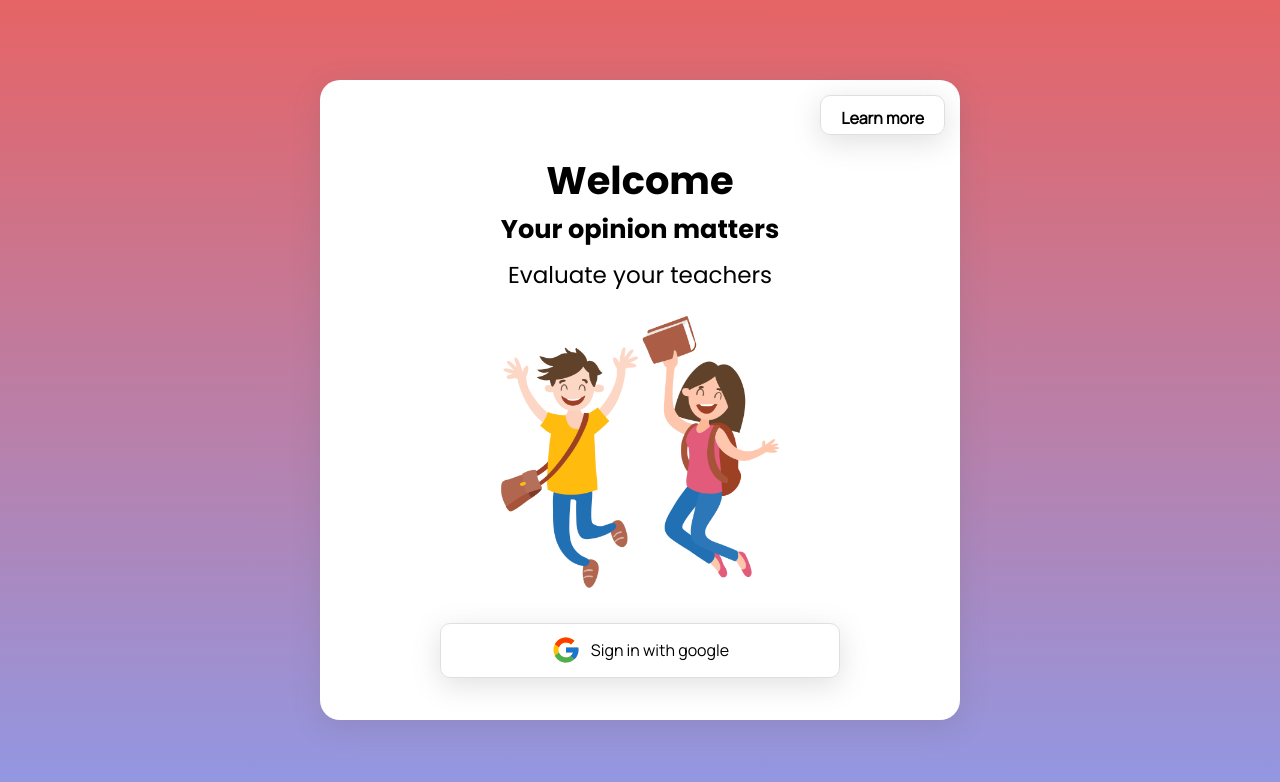
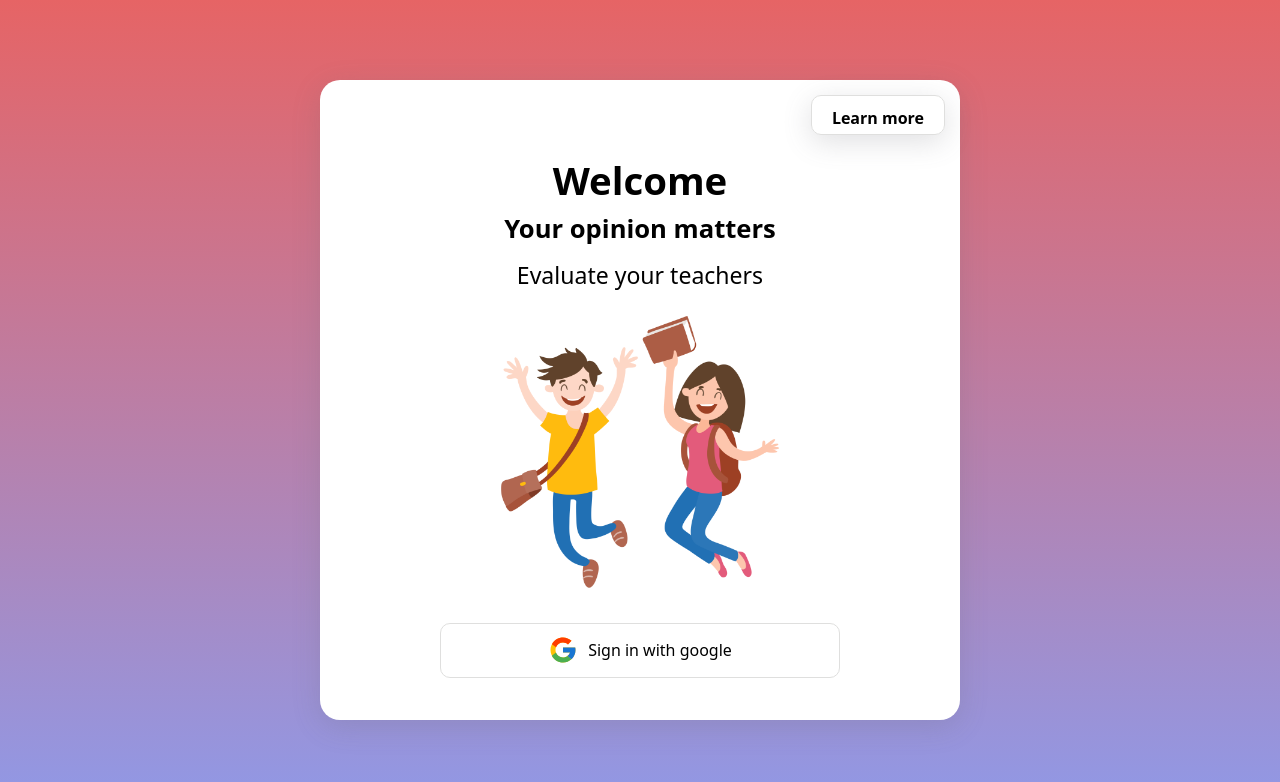
Before and after one commit to ktrip96/pierce, a Next.js app in the folder pierce/: page / in a window 1280 px wide. Shown: the top 782 px of the page. Built offline with nearby package versions, Linux system fonts and the light colour scheme.

Commit message:
Safari Fixes

```diff
--- a/pierce/components/TeacherComments.module.css
+++ b/pierce/components/TeacherComments.module.css
@@ -63,3 +63,9 @@
     background-color:rgba(122, 40, 203, 0.5);
     transform: scale(1.05)
 }
+
+@media only screen and (max-width:768px){
+    .text_area{
+        width:250px;
+    }
+  }
--- a/pierce/components/TeacherInfo.module.css
+++ b/pierce/components/TeacherInfo.module.css
@@ -14,13 +14,11 @@
 
 
 .teacher_name{
-    font-family:Poppins;
     font-weight: bold;
     font-size:1.7rem;
     text-align: center;
 }
 
 .teacher_score{
-    font-family:Poppins;
     font-size:1.3rem;
 }
--- a/pierce/components/TeacherRating.module.css
+++ b/pierce/components/TeacherRating.module.css
@@ -10,7 +10,6 @@
 .teacher_title{
     font-size:1.8rem;
     font-weight: bold;
-    font-family:Poppins;
     width:300px;
 }
 
--- a/pierce/styles/Home.module.css
+++ b/pierce/styles/Home.module.css
@@ -1,25 +1,19 @@
 .welcome_text{
     font-size:clamp(28px, 3vw, 3.5rem);
     font-weight: bold;
-    font-family:Poppins;
 }
 
 .description{
     font-size:clamp(22px, 2vw, 2.5rem);
     font-weight:bold;
-    font-family:Poppins;
-
 }
 
 .mini_description{
     font-size:clamp(18px, 1.8vw, 2rem);
     margin-top:10px;
-    font-family:Poppins;
-
 }
 
 .container{
-    font-family:Manrope;
     display:flex;
     flex-direction: column;
     justify-content: center;
@@ -50,7 +44,6 @@
     justify-content: center;
     align-items: center;
     border-radius:10px;
-    box-shadow: rgba(100, 100, 111, 0.2) 0px 7px 29px 0px;
     transition: transform .2s;
 }
 
--- a/pierce/styles/LearnMore.module.css
+++ b/pierce/styles/LearnMore.module.css
@@ -1,5 +1,4 @@
 .container{
-    font-family:Manrope;
     display:flex;
     flex-direction: column;
     justify-content: center;
--- a/pierce/styles/Main.module.css
+++ b/pierce/styles/Main.module.css
@@ -9,7 +9,6 @@
 
 
 .container{
-    font-family:Manrope;
     display:flex;
     flex-direction: column;
     justify-content: flex-start;
@@ -63,7 +62,4 @@
 .header{
         font-size:clamp(22px, 1.6vw, 2.5rem);
         font-weight:bold;
-        font-family:Poppins;
-
-
 }
--- a/pierce/styles/Rating.module.css
+++ b/pierce/styles/Rating.module.css
@@ -8,7 +8,6 @@
 
 
 .container{
-    font-family:Manrope;
     /* border:2px solid red; */
     display:grid;
     grid-template-columns: repeat(6, 1fr);
@@ -58,18 +57,10 @@
 
 
 .teacher_name{
-    font-family:Poppins;
     font-weight: bold;
     font-size:1.7rem;
     text-align: center;
 }
-
-
-
-
-
-
-
 
 
 .image{
--- a/pierce/styles/globals.css
+++ b/pierce/styles/globals.css
@@ -1,4 +1,3 @@
-@import url('https://fonts.googleapis.com/css2?family=Manrope&family=Poppins:wght@400;700&family=Roboto:wght@300;400&display=swap');
 @tailwind base;
 @tailwind components;
 @tailwind utilities;
@@ -6,8 +5,8 @@ html,
 body {
   padding: 0;
   margin: 0;
-  font-family: Poppins,-apple-system, BlinkMacSystemFont, Segoe UI, Roboto, Oxygen,
-    Ubuntu, Cantarell, Fira Sans, Droid Sans, Helvetica Neue, sans-serif;
+  font-family: system-ui, -apple-system, BlinkMacSystemFont, Segoe UI, Roboto, Oxygen,
+  Ubuntu, Cantarell, Fira Sans, Droid Sans, Helvetica Neue, sans-serif;
 }
 
 a {
```
